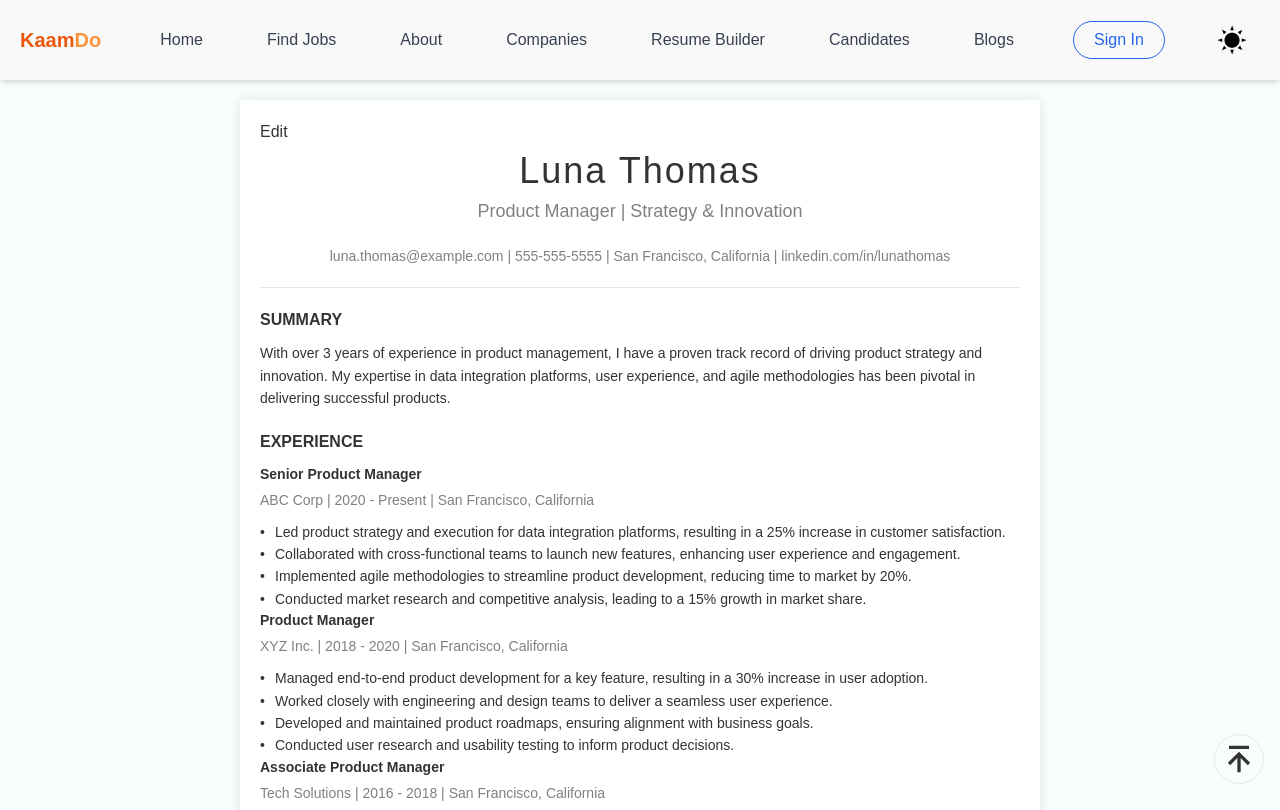
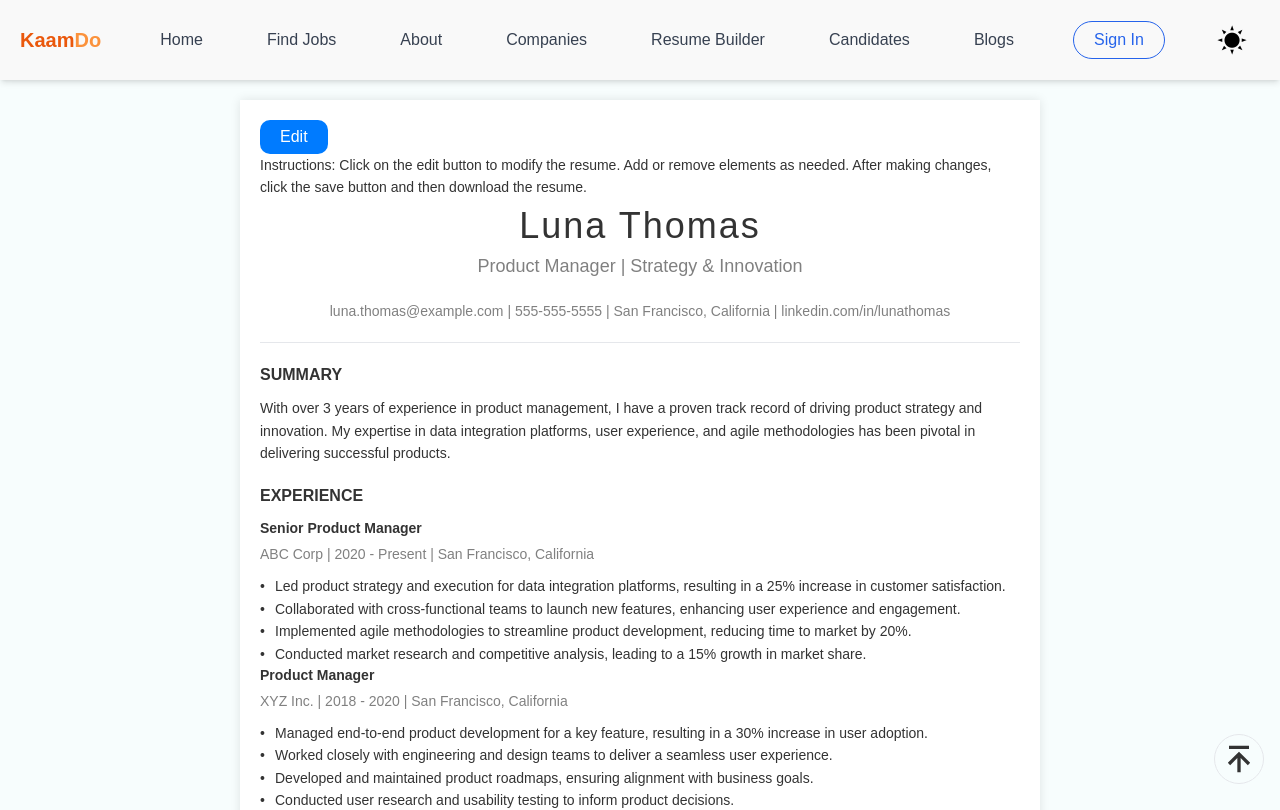
Before and after one commit to PatilHarshh/Kaam-Do, a React (Vite) app in the folder client/: page /resume in a window 1280 px wide. Shown: the top 810 px of the page. Built offline with nearby package versions, Linux system fonts and the light colour scheme.

Commit message:
instruction added

```diff
--- a/client/src/pages/Resume.css
+++ b/client/src/pages/Resume.css
@@ -13,7 +13,12 @@
 * {
   box-sizing: border-box;
 }
-
+.edit-button{
+background-color: #007bff;
+padding: 5px 20px;
+color: white;
+border-radius: 10px;
+}
 html, body {
   margin: 0;
   padding: 0;
--- a/client/src/pages/Resumebuilder.jsx
+++ b/client/src/pages/Resumebuilder.jsx
@@ -100,9 +100,12 @@ const Resume = () => {
 
   const handlePrint = () => {
     const buttons = document.querySelectorAll(".resume-buttons button, .edit-button");
+    const instructions = document.querySelector(".instructions");
+
     buttons.forEach((button) => {
       button.style.display = "none";
     });
+    instructions.style.display = "none";
 
     html2canvas(document.querySelector("article")).then((canvas) => {
       const imgData = canvas.toDataURL("image/png");
@@ -113,6 +116,7 @@ const Resume = () => {
       buttons.forEach((button) => {
         button.style.display = "inline-block";
       });
+      instructions.style.display = "block";
     });
   };
 
@@ -131,6 +135,9 @@ const Resume = () => {
             <button className="edit-button" onClick={toggleEditMode}>
               {isEditMode ? "Save" : "Edit"}
             </button>
+            <p className="instructions">
+              Instructions: Click on the edit button to modify the resume. Add or remove elements as needed. After making changes, click the save button and then download the resume.
+            </p>
             <h1>{resumeContent.personalInfo.name}</h1>
             <h2>{resumeContent.personalInfo.title}</h2>
             <div className="contact-info">
```
